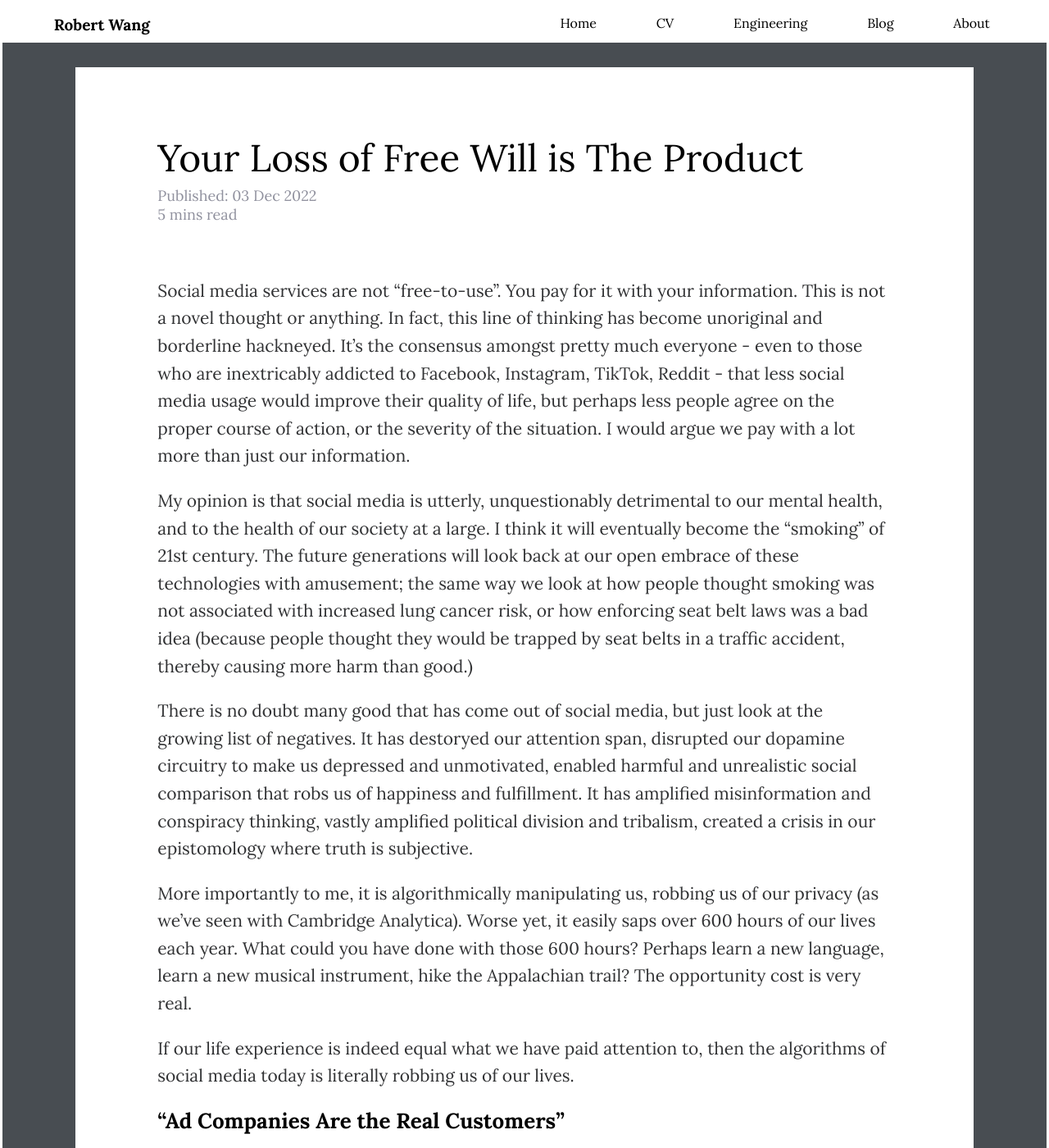
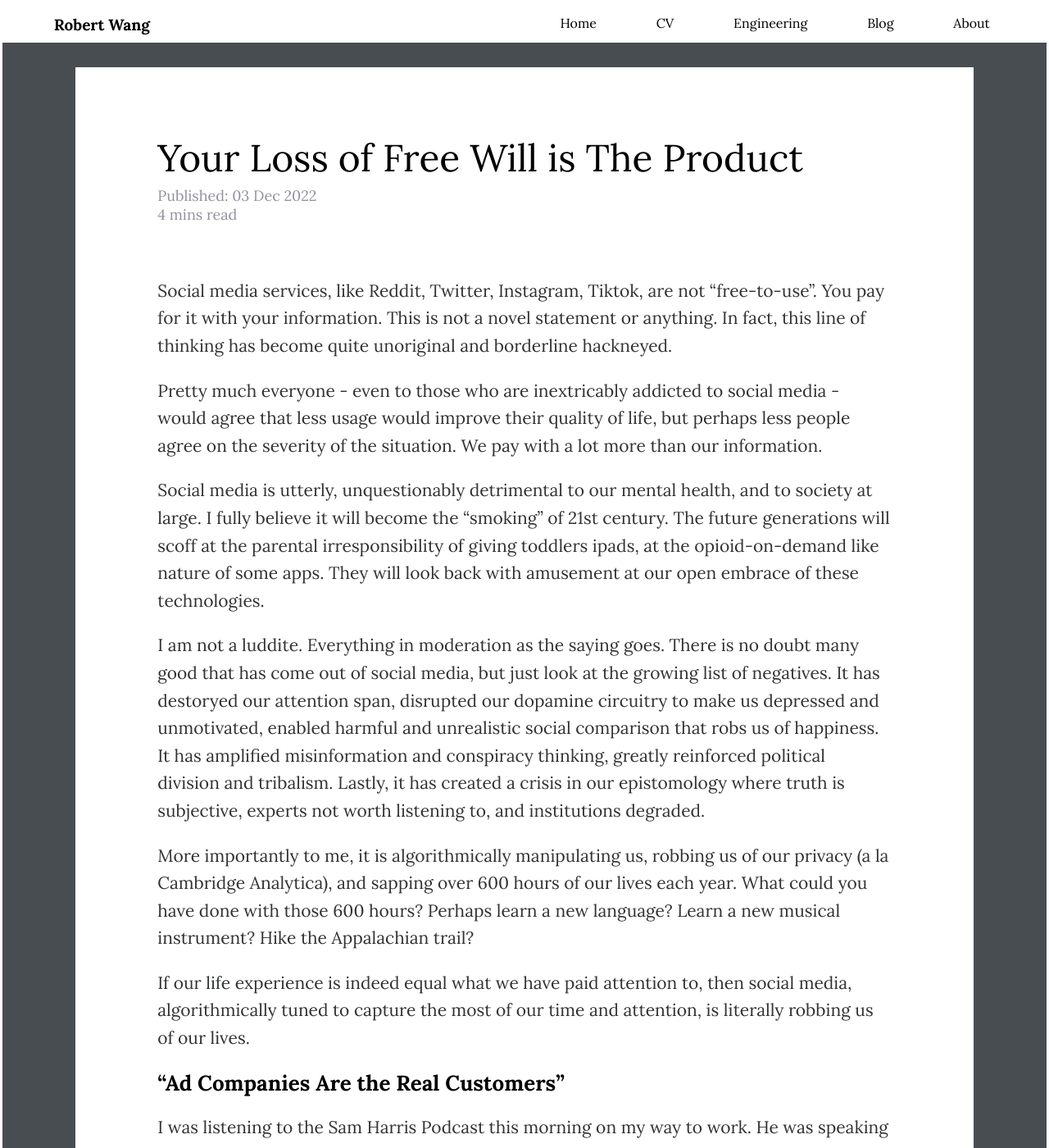
Before and after one commit to wcfrobert/wcfrobert.github.io, a Jekyll site: the page built from _posts/2022-12-03-freewill.md, in a window 1280 px wide and 1400 px high. Shown: the whole window at 82% size. Built offline with Jekyll 4.4.1, drawn with Linux system fonts in a browser that asks for light colours; comment, search, counter and statistics services are not loaded; some of the changed text lies outside the part shown.

Commit message:
revision

```diff
--- a/_posts/2022-12-03-freewill.md
+++ b/_posts/2022-12-03-freewill.md
@@ -8,56 +8,48 @@ date: 2022-12-03
 tags: thoughts
 ---
 
-Social media services are not "free-to-use". You pay for it with your information. This is not a novel thought or anything. In fact, this line of thinking has become unoriginal and borderline hackneyed. It's the consensus amongst pretty much everyone - even to those who are inextricably addicted to Facebook, Instagram, TikTok, Reddit - that less social media usage would improve their quality of life, but perhaps less people agree on the proper course of action, or the severity of the situation. I would argue we pay with a lot more than just our information.
+Social media services, like Reddit, Twitter, Instagram, Tiktok, are not "free-to-use". You pay for it with your information. This is not a novel statement or anything. In fact, this line of thinking has become quite unoriginal and borderline hackneyed.
 
-My opinion is that social media is utterly, unquestionably detrimental to our mental health, and to the health of our society at a large. I think it will eventually become the "smoking" of 21st century. The future generations will look back at our open embrace of these technologies with amusement; the same way we look at how people thought smoking was not associated with increased lung cancer risk, or how enforcing seat belt laws was a bad idea (because people thought they would be trapped by seat belts in a traffic accident, thereby causing more harm than good.)
+Pretty much everyone - even to those who are inextricably addicted to social media - would agree that less usage would improve their quality of life, but perhaps less people agree on the severity of the situation. We pay with a lot more than our information.
 
-There is no doubt many good that has come out of social media, but just look at the growing list of negatives. It has destoryed our attention span, disrupted our dopamine circuitry to make us depressed and unmotivated, enabled harmful and unrealistic social comparison that robs us of happiness and fulfillment. It has amplified misinformation and conspiracy thinking, vastly amplified political division and tribalism, created a crisis in our epistomology where truth is subjective.
+Social media is utterly, unquestionably detrimental to our mental health, and to society at large. I fully believe it will become the "smoking" of 21st century. The future generations will scoff at the parental irresponsibility of giving toddlers ipads, at the opioid-on-demand like nature of some apps. They will look back with amusement at our open embrace of these technologies.
 
-More importantly to me, it is algorithmically manipulating us, robbing us of our privacy (as we've seen with Cambridge Analytica). Worse yet, it easily saps over 600 hours of our lives each year. What could you have done with those 600 hours? Perhaps learn a new language, learn a new musical instrument, hike the Appalachian trail? The opportunity cost is very real.
+I am not a luddite. Everything in moderation as the saying goes. There is no doubt many good that has come out of social media, but just look at the growing list of negatives. It has destoryed our attention span, disrupted our dopamine circuitry to make us depressed and unmotivated, enabled harmful and unrealistic social comparison that robs us of happiness. It has amplified misinformation and conspiracy thinking, greatly reinforced political division and tribalism. Lastly, it has created a crisis in our epistomology where truth is subjective, experts not worth listening to, and institutions degraded.
 
-If our life experience is indeed equal what we have paid attention to, then the algorithms of social media today is literally robbing us of our lives.
+More importantly to me, it is algorithmically manipulating us, robbing us of our privacy (a la Cambridge Analytica), and sapping over 600 hours of our lives each year. What could you have done with those 600 hours? Perhaps learn a new language? Learn a new musical instrument? Hike the Appalachian trail?
+
+If our life experience is indeed equal what we have paid attention to, then social media, algorithmically tuned to capture the most of our time and attention, is literally robbing us of our lives.
 
 
 
 ## "Ad Companies Are the Real Customers"
 
-On my way to work today, I listened to an episode of the Sam Harris podcast. He was speaking with the American computer scientist Jaron Lanier on the topic of our modern digital lives. The whole episode was entertaining and insightful, but it was near the end when Jaron made a statement that was completely eye-opening for me. The common one-liner goes something like this:
+I was listening to the Sam Harris Podcast this morning on my way to work. He was speaking with the American computer scientist Jaron Lanier on the topic of our modern digital lives. The whole episode was entertaining and insightful, but it was near the end when Jaron made a completely eye-opening statement. The common one-liner goes something like this:
 
 > "With social media, advertising companies are the real customers. You are the product"
 
-Jaron Lanier pointed out that this isn't technically correct. To be more precise
+Jaron Lanier pointed out that this isn't technically correct. To be more precise:
 
 > "Your loss of free will is the product"
 
-"Drive purchasing decisions" is just a euphemism for psychological manipulation. To the advertising industry, the human psyche is an open-book. If we really value our freedom and independent thought/judgement, then social media is the worst thing on the planet.
+"Drive purchasing decisions" is just a euphemism for psychological manipulation. To the advertising industry, the human psyche is an open-book. If we really value our freedom and independent thought, then it behooves us to minimize our exposure.
 
 
 
-## Illusion of Free Will
+## Inception
 
-You might think you are personally immune to ads, that you are rational and educated enough to make independent choices, devoid of outer interferences. That's pretty delusional. If anything, it counts as a double win for the advertising industry.
+You might think you are personally immune to ads, that you are rational and educated enough to make independent choices, devoid of any outside influence. That's pretty delusional. If anything, it counts as a double win for the advertising industry.
 
-Great ads are stealthy. They embed themselves into the corners of your subconscious mind. Then one day, it ever so slightly tips the scale and influences your decision towards one direction rather than another. Worse yet, ads don't even have to be stealthy to work. Ads that are unabashedly abtrusive, to the point that you are fully aware of being advertised to, works just the same.
+Great ads are stealthy. They embed themselves into the corners of our subconscious mind. Then one day, it ever so slightly tips the scale and influences our decision one way rather than another. Worse yet, ads don't even have to be stealthy to work. Ads that are unabashedly abtrusive, to the point that you are fully aware of being advertised to, works just the same.
 
-I think this idea is perfectly captured in the Chris Nolan Movie "Inception". For those unfamiliar with the movie, it is about a crew of professional "dream thieves" that use a fictional device to infiltrate another person's dream, or subconsciousness. From there, they can either extract personal information, or plant dangerous ideas.
+I think this idea is perfectly captured in the Chris Nolan Movie "Inception". For those unfamiliar with the movie, it is about a crew of professional "dream thieves" that use a fictional device to infiltrate another person's dream, or subconsciousness. From there, they can either extract secret information, or plant dangerous ideas.
 
 The movie follows Cobb (played by Leonardo DiCaprio), an experienced dream thief, who assembles a crew to infiltrate the mind of an heir to a multi-billion dollar national corporation. Their mission is to destory the future of this corporation.
 
-Strip away the mind-bending action sequences and bombastic explosions, their entire objective is to plant a single idea in the subject's mind. "To not follow in your father's foot steps, and build something new!" I thought this was just hilarious! When looked at in isolation, it seems like a relatively harmless, perhaps trite message that one could read from a shitty self-help book. But this seemingly innocuous idea, is able to bring down a multi-national corporation.
+Strip away the mind-bending action sequences and the spectacular performances, their sole objective is to plant a single idea in the subject's mind. "Don't follow in your father's foot steps, build something new for yourself!" I thought this was just hilarious! When looked at in isolation, it seems like a relatively harmless, perhaps trite message that one could read from a shitty self-help book. But this seemingly innocuous idea, is able to bring down a multi-national corporation.
 
 So the next time you see an advertisement, think of it as Leonardo DiCaprio trying to embed ideas into your subconsciousness.
 
-
-
-## Your Attention, Your Time, Your Life
-
-Quoting Mark Manson:
-
-> Last week, I logged onto Facebook to see a story about a man who got drunk, cut off his friend's penis and then fed it to a dog. This was followed by a story of a 100-year-old woman who had never seen the ocean before. Then eight ways I can totally know I'm a 90's kid. Then 11 steps to make me a "smarter Black Friday Shopper," an oxymoron if I ever saw one.
->
-> This is life now: one constant, never-ending stream of non sequiturs and self-referential garbage that passes in through our eyes and out of our brains at the speed of a touchscreen
-
-According to American pragmatist William James: "At the end of our days, our life experience will equal what we have paid attention to." In his book "The Attention Merchants", Tim Wu summarizes our current condition perfectly:
+Quoting Tim Wu in his book, "The Attention Merchants":
 
 > If we desire a future that avoids the enslavement of the propaganda state as well as the narcosis of the consumer and celebrity culture, we must first acknowledge the preciousness of our attention and resolve not to part with it so cheaply and unthinkingly as we so often have. And then we must act, individually and collectively, to make our attention our own again, and so reclaim ownership of The very experience of living.
```
